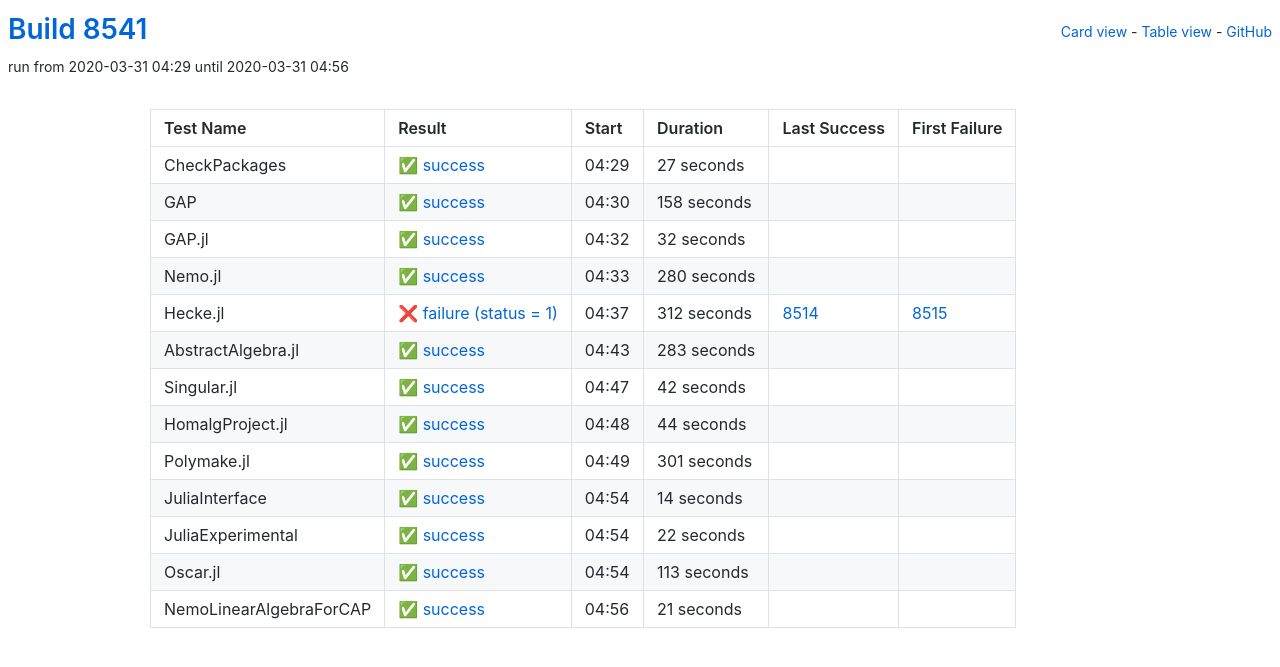
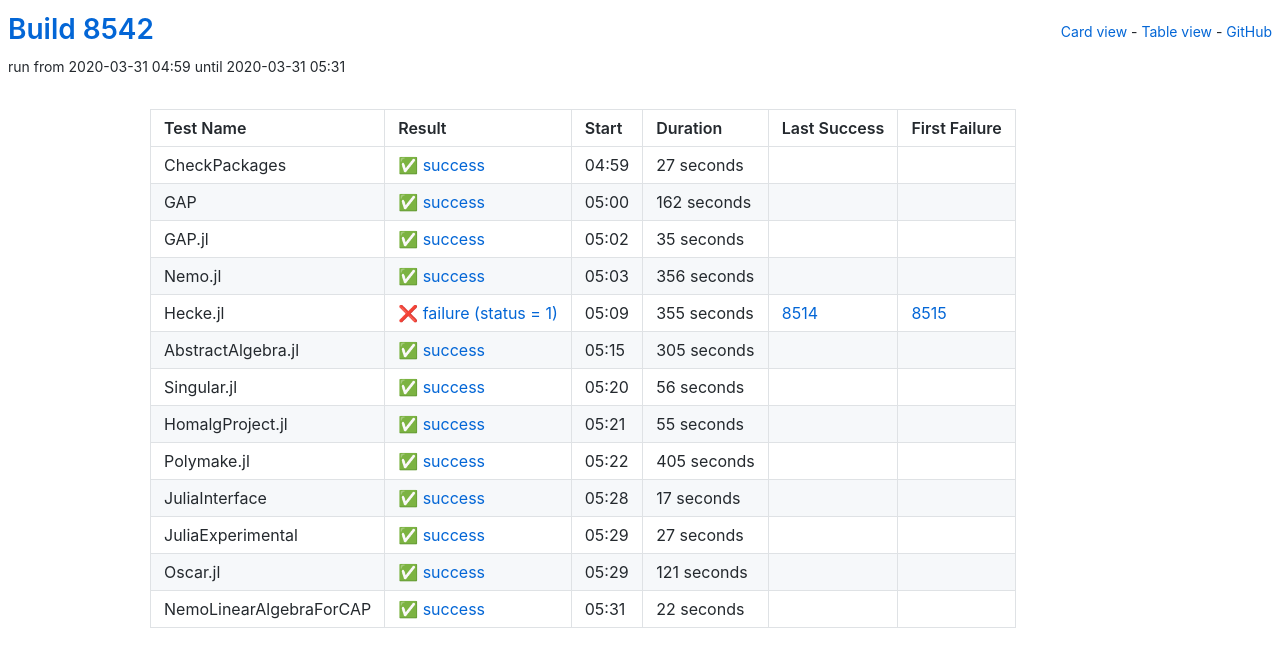
Before and after one commit to oscar-system/oscar-ci-status, a Jekyll site: the page built from table.html, in a window 1280 px wide. Shown: the top 667 px of the page. Built offline with Jekyll 4.4.1, drawn with Linux system fonts in a browser that asks for light colours.

Commit message:
Build 8542

```diff
--- a/_data/ci.yml
+++ b/_data/ci.yml
@@ -1,5 +1,5 @@
-build: 8541
-build_url: https://oscarci.mathematik.uni-kl.de/job/oscar/8541/
+build: 8542
+build_url: https://oscarci.mathematik.uni-kl.de/job/oscar/8542/
 job: oscar
 tests:
 - duration: 27
@@ -8,108 +8,130 @@ tests:
   first_failure_url: null
   last_success: false
   last_success_url: null
-  log: https://oscarci.mathematik.uni-kl.de/job/oscar/8541/artifact/logs/build-8541/CheckPackages.log
+  log: https://oscarci.mathematik.uni-kl.de/job/oscar/8542/artifact/logs/build-8542/CheckPackages.log
   name: CheckPackages
-  start: 2020-03-31 04:29
+  start: 2020-03-31 04:59
   status: success
   success: true
-- duration: 158
+- duration: 162
   exitcode: 0
   first_failure: false
   first_failure_url: null
   last_success: false
   last_success_url: null
-  log: https://oscarci.mathematik.uni-kl.de/job/oscar/8541/artifact/logs/build-8541/GAP.log
+  log: https://oscarci.mathematik.uni-kl.de/job/oscar/8542/artifact/logs/build-8542/GAP.log
   name: GAP
-  start: 2020-03-31 04:30
+  start: 2020-03-31 05:00
   status: success
   success: true
-- duration: 32
+- duration: 35
   exitcode: 0
   first_failure: false
   first_failure_url: null
   last_success: false
   last_success_url: null
-  log: https://oscarci.mathematik.uni-kl.de/job/oscar/8541/artifact/logs/build-8541/GAP.jl.log
+  log: https://oscarci.mathematik.uni-kl.de/job/oscar/8542/artifact/logs/build-8542/GAP.jl.log
   name: GAP.jl
-  start: 2020-03-31 04:32
+  start: 2020-03-31 05:02
   status: success
   success: true
-- duration: 280
+- duration: 356
   exitcode: 0
   first_failure: false
   first_failure_url: null
   last_success: false
   last_success_url: null
-  log: https://oscarci.mathematik.uni-kl.de/job/oscar/8541/artifact/logs/build-8541/Nemo.jl.log
+  log: https://oscarci.mathematik.uni-kl.de/job/oscar/8542/artifact/logs/build-8542/Nemo.jl.log
   name: Nemo.jl
-  start: 2020-03-31 04:33
+  start: 2020-03-31 05:03
   status: success
   success: true
-- duration: 312
+- duration: 355
   exitcode: 1
   first_failure: 8515
   first_failure_url: https://oscarci.mathematik.uni-kl.de/job/oscar/8515/
   last_success: 8514
   last_success_url: https://oscarci.mathematik.uni-kl.de/job/oscar/8514/
-  log: https://oscarci.mathematik.uni-kl.de/job/oscar/8541/artifact/logs/build-8541/Hecke.jl.log
+  log: https://oscarci.mathematik.uni-kl.de/job/oscar/8542/artifact/logs/build-8542/Hecke.jl.log
   name: Hecke.jl
-  start: 2020-03-31 04:37
+  start: 2020-03-31 05:09
   status: failure
   success: false
-- duration: 283
+- duration: 305
   exitcode: 0
   first_failure: false
   first_failure_url: null
   last_success: false
   last_success_url: null
-  log: https://oscarci.mathematik.uni-kl.de/job/oscar/8541/artifact/logs/build-8541/AbstractAlgebra.jl.log
+  log: https://oscarci.mathematik.uni-kl.de/job/oscar/8542/artifact/logs/build-8542/AbstractAlgebra.jl.log
   name: AbstractAlgebra.jl
-  start: 2020-03-31 04:43
+  start: 2020-03-31 05:15
   status: success
   success: true
-- duration: 42
+- duration: 56
   exitcode: 0
   first_failure: false
   first_failure_url: null
   last_success: false
   last_success_url: null
-  log: https://oscarci.mathematik.uni-kl.de/job/oscar/8541/artifact/logs/build-8541/Singular.jl.log
+  log: https://oscarci.mathematik.uni-kl.de/job/oscar/8542/artifact/logs/build-8542/Singular.jl.log
   name: Singular.jl
-  start: 2020-03-31 04:47
+  start: 2020-03-31 05:20
   status: success
   success: true
-- duration: 44
+- duration: 55
   exitcode: 0
   first_failure: false
   first_failure_url: null
   last_success: false
   last_success_url: null
-  log: https://oscarci.mathematik.uni-kl.de/job/oscar/8541/artifact/logs/build-8541/HomalgProject.jl.log
+  log: https://oscarci.mathematik.uni-kl.de/job/oscar/8542/artifact/logs/build-8542/HomalgProject.jl.log
   name: HomalgProject.jl
-  start: 2020-03-31 04:48
+  start: 2020-03-31 05:21
   status: success
   success: true
-- duration: 301
+- duration: 405
   exitcode: 0
   first_failure: false
   first_failure_url: null
   last_success: false
   last_success_url: null
-  log: https://oscarci.mathematik.uni-kl.de/job/oscar/8541/artifact/logs/build-8541/Polymake.jl.log
+  log: https://oscarci.mathematik.uni-kl.de/job/oscar/8542/artifact/logs/build-8542/Polymake.jl.log
   name: Polymake.jl
-  start: 2020-03-31 04:49
+  start: 2020-03-31 05:22
   status: success
   success: true
-- duration: 14
+- duration: 17
   exitcode: 0
   first_failure: false
   first_failure_url: null
   last_success: false
   last_success_url: null
-  log: https://oscarci.mathematik.uni-kl.de/job/oscar/8541/artifact/logs/build-8541/JuliaInterface.log
+  log: https://oscarci.mathematik.uni-kl.de/job/oscar/8542/artifact/logs/build-8542/JuliaInterface.log
   name: JuliaInterface
-  start: 2020-03-31 04:54
+  start: 2020-03-31 05:28
+  status: success
+  success: true
+- duration: 27
+  exitcode: 0
+  first_failure: false
+  first_failure_url: null
+  last_success: false
+  last_success_url: null
+  log: https://oscarci.mathematik.uni-kl.de/job/oscar/8542/artifact/logs/build-8542/JuliaExperimental.log
+  name: JuliaExperimental
+  start: 2020-03-31 05:29
+  status: success
+  success: true
+- duration: 121
+  exitcode: 0
+  first_failure: false
+  first_failure_url: null
+  last_success: false
+  last_success_url: null
+  log: https://oscarci.mathematik.uni-kl.de/job/oscar/8542/artifact/logs/build-8542/Oscar.jl.log
+  name: Oscar.jl
+  start: 2020-03-31 05:29
   status: success
   success: true
 - duration: 22
@@ -118,30 +140,8 @@ tests:
   first_failure_url: null
   last_success: false
   last_success_url: null
-  log: https://oscarci.mathematik.uni-kl.de/job/oscar/8541/artifact/logs/build-8541/JuliaExperimental.log
-  name: JuliaExperimental
-  start: 2020-03-31 04:54
+  log: https://oscarci.mathematik.uni-kl.de/job/oscar/8542/artifact/logs/build-8542/NemoLinearAlgebraForCAP.log
+  name: NemoLinearAlgebraForCAP
+  start: 2020-03-31 05:31
   status: success
   success: true
-- duration: 113
-  exitcode: 0
-  first_failure: false
-  first_failure_url: null
-  last_success: false
-  last_success_url: null
-  log: https://oscarci.mathematik.uni-kl.de/job/oscar/8541/artifact/logs/build-8541/Oscar.jl.log
-  name: Oscar.jl
-  start: 2020-03-31 04:54
-  status: success
-  success: true
-- duration: 21
-  exitcode: 0
-  first_failure: false
-  first_failure_url: null
-  last_success: false
-  last_success_url: null
-  log: https://oscarci.mathematik.uni-kl.de/job/oscar/8541/artifact/logs/build-8541/NemoLinearAlgebraForCAP.log
-  name: NemoLinearAlgebraForCAP
-  start: 2020-03-31 04:56
-  status: success
-  success: true
```
Also changed, not shown: README.md.
